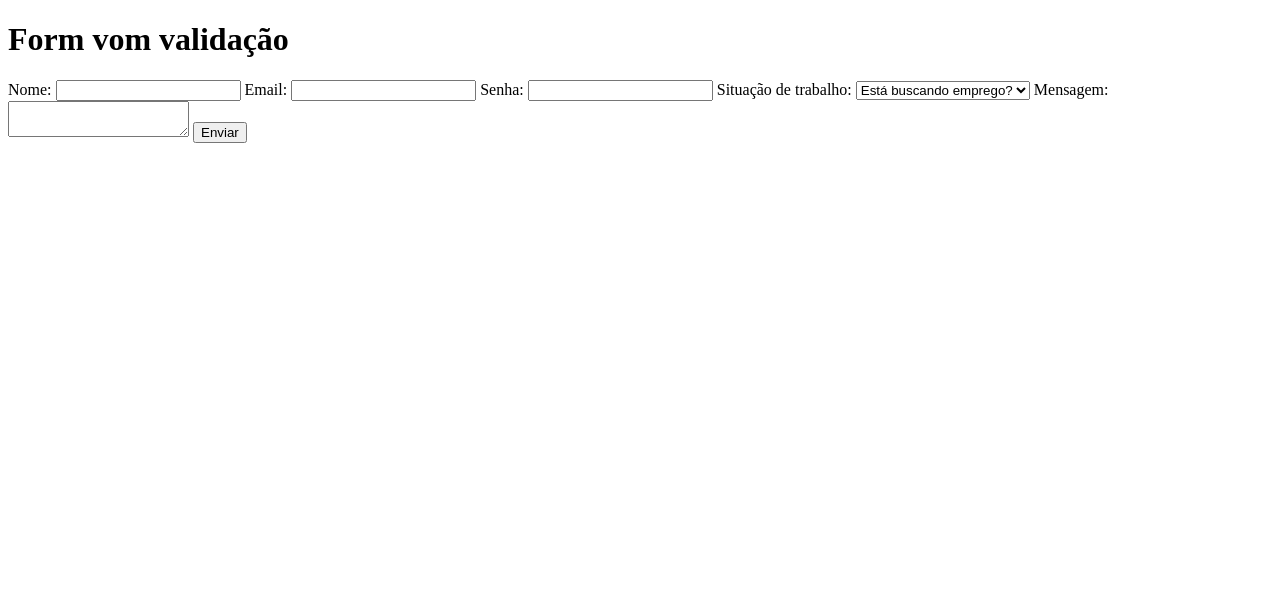
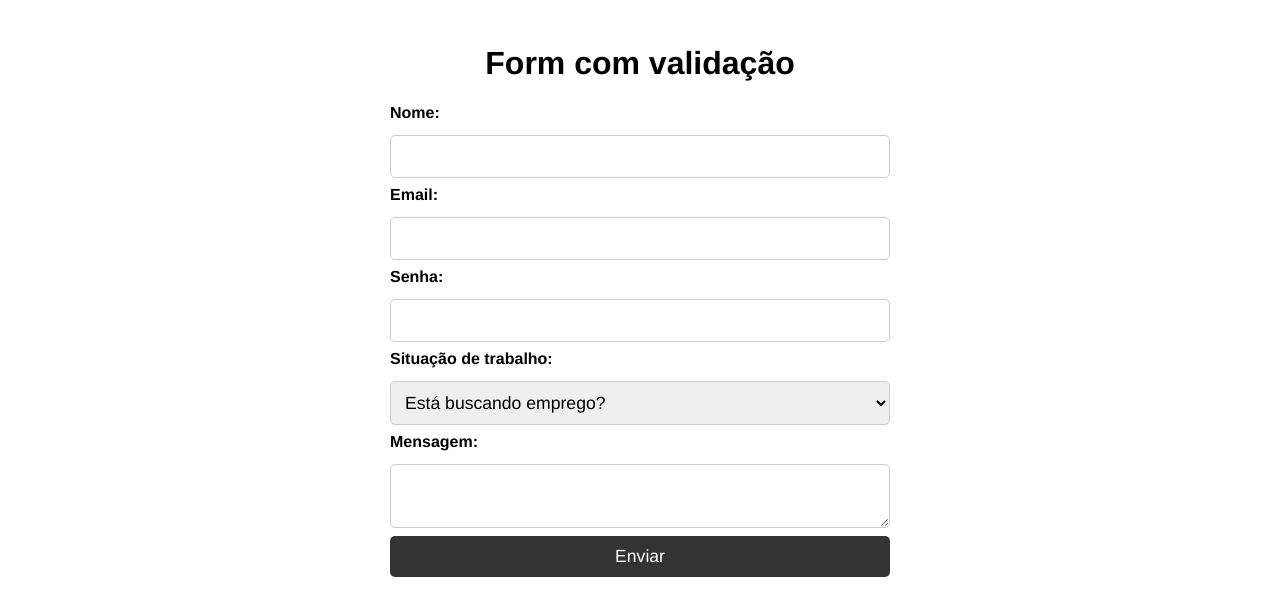
Before and after one commit to alvsgabriellk/formulario, a plain HTML site: page index.html in a window 1280 px wide. Drawn offline with Linux system fonts and the light colour scheme.

Commit message:
Correção do h1

```diff
--- a/index.html
+++ b/index.html
@@ -4,11 +4,11 @@
     <meta charset="UTF-8">
     <meta name="viewport" content="width=device-width, initial-scale=1.0">
     <title>Formulário com validação</title>
-    <link rel="stylesheet" href="css/style.css">
+    <link rel="stylesheet" href="css/styles.css">
     <script src="js/scripts.js" defer></script>
 </head>
 <body>
-    <h1>Form vom validação</h1>
+    <h1>Form com validação</h1>
     <form action="" id="form">
         <label for="name">Nome:</label>
         <input type="text" id="name">
```
